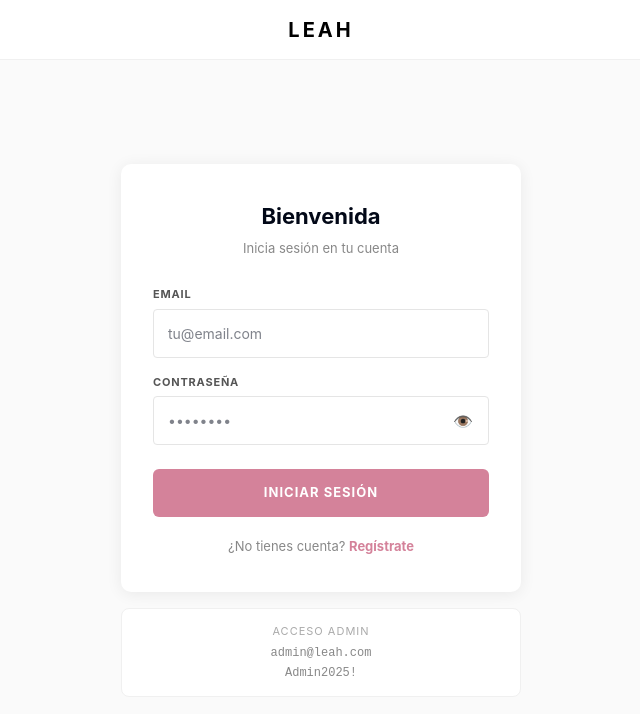
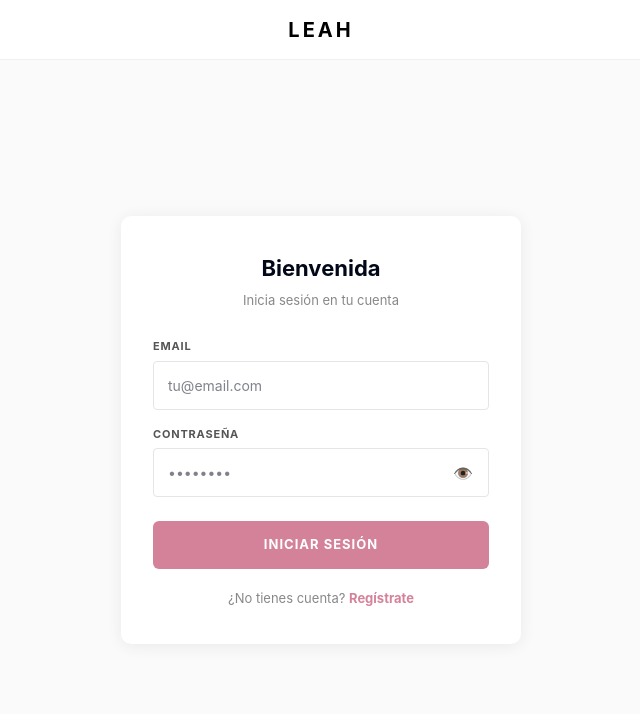
Before and after one commit to HolaSomosVenia/leahstore, a Next.js app: page /login in a window 1280 px wide. Shown: the top 714 px of the page, without its empty margins (319-959 px from the left). Built offline with nearby package versions, Linux system fonts and the light colour scheme; no server answers.

Commit message:
security: remove admin credentials hint from login page

```diff
--- a/src/app/login/page.tsx
+++ b/src/app/login/page.tsx
@@ -103,12 +103,6 @@ export default function LoginPage() {
             </p>
           </div>
 
-          {/* Hint admin */}
-          <div style={{ marginTop: '16px', padding: '14px 18px', background: '#fff', border: '1px solid #f0f0f0', borderRadius: '8px', textAlign: 'center' }}>
-            <p style={{ fontSize: '11px', color: '#aaa', margin: '0 0 4px', textTransform: 'uppercase', letterSpacing: '1px' }}>Acceso Admin</p>
-            <p style={{ fontSize: '12px', fontFamily: 'monospace', color: '#888', margin: 0 }}>admin@leah.com</p>
-            <p style={{ fontSize: '12px', fontFamily: 'monospace', color: '#888', margin: '2px 0 0' }}>Admin2025!</p>
-          </div>
         </div>
       </div>
     </div>
```
